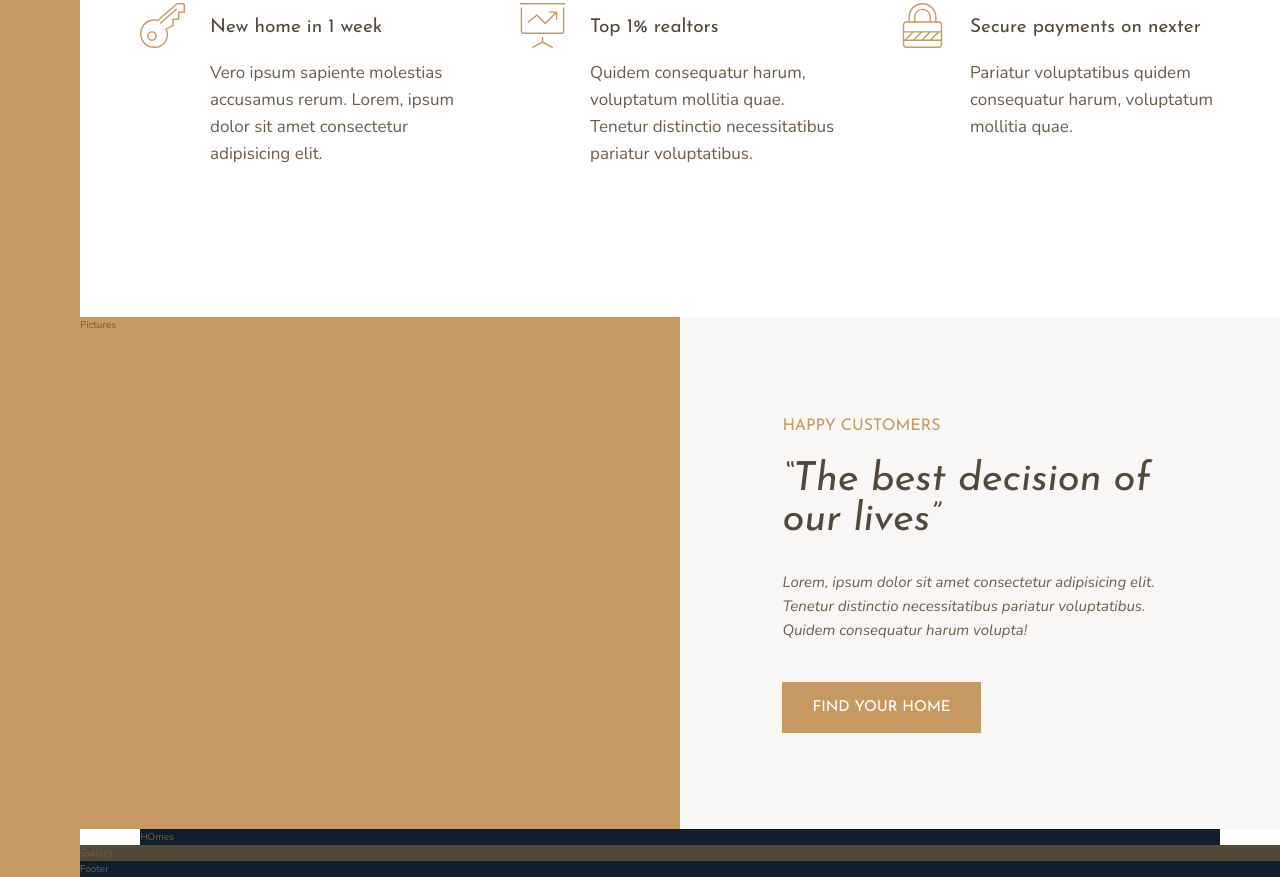
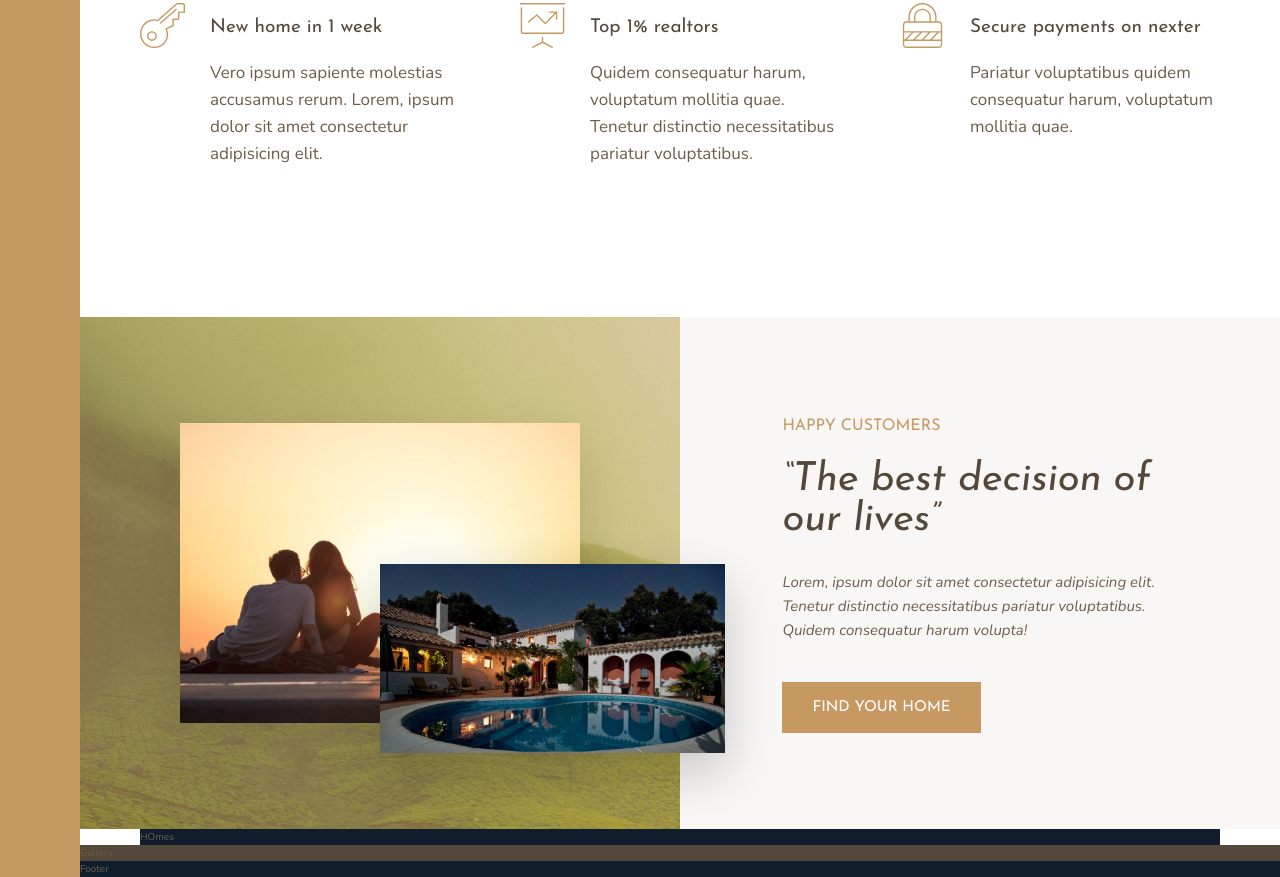
Before and after one commit to sayashchaudhary/nextor-grid, a website: page index.html in a window 1280 px wide. Shown: the part 991-1868 px from the top of the page. Drawn offline with nearby package versions, Linux system fonts and the light colour scheme.

Commit message:
[STORY] pictures

```diff
--- a/index.html
+++ b/index.html
@@ -91,7 +91,8 @@
     </div>
 </section>
 <div class="story__pictures">
-    Pictures
+    <img src="img/story-1.jpeg" alt="Couple with house" class="story__img-1">
+    <img src="img/story-2.jpeg" alt="New house" class="story__img-2">
 </div>
 <div class="story__content">
     <h3 class="heading-3 mb-sm">Happy Customers</h3>
--- a/sass/_story.scss
+++ b/sass/_story.scss
@@ -2,7 +2,27 @@
 
   &__pictures {
     background-color: $color-primary;
+    background-image: linear-gradient(rgba($color-primary, .5), rgba($color-primary, .5)), url(../img/back.jpg);
     grid-column: full-start / col-end 4;
+    display: grid;
+    grid-template-columns: repeat(6, 1fr);
+    grid-template-rows: repeat(6, 1fr);
+    align-items: center;
+  }
+
+  &__img-1 {
+    width: 100%;
+    grid-row: 2 / 6;
+    grid-column: 2 / 6;
+    box-shadow: 0 2rem 5rem rgba(#000, .1);
+  }
+
+  &__img-2 {
+    width: 115%;
+    grid-row: 4 / 6;
+    grid-column: 4 / 7;
+    z-index: 10;
+    box-shadow: 0 2rem 5rem rgba(#000, .2);
   }
 
   &__content {
```
Also changed, not shown: css/style.css.
